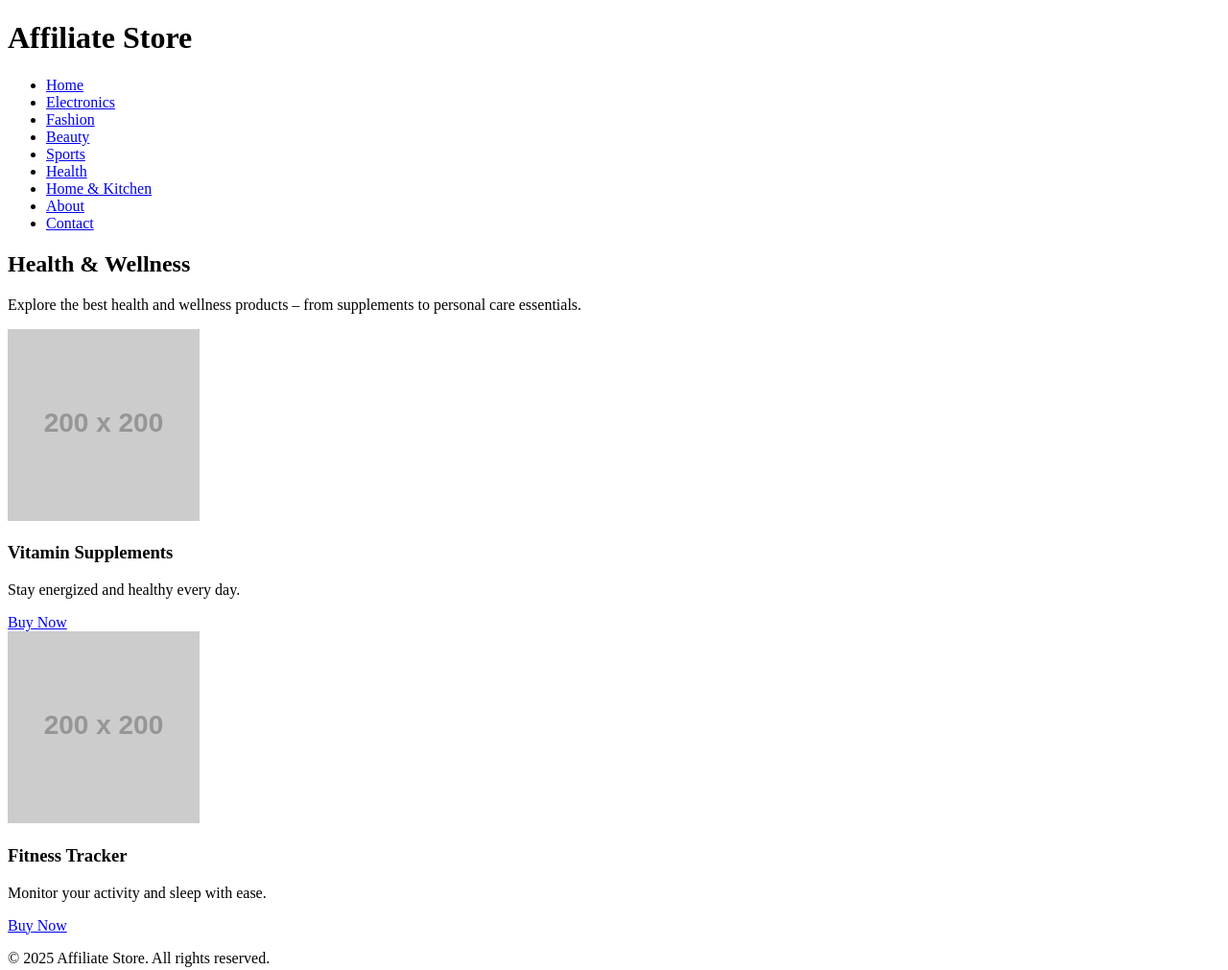
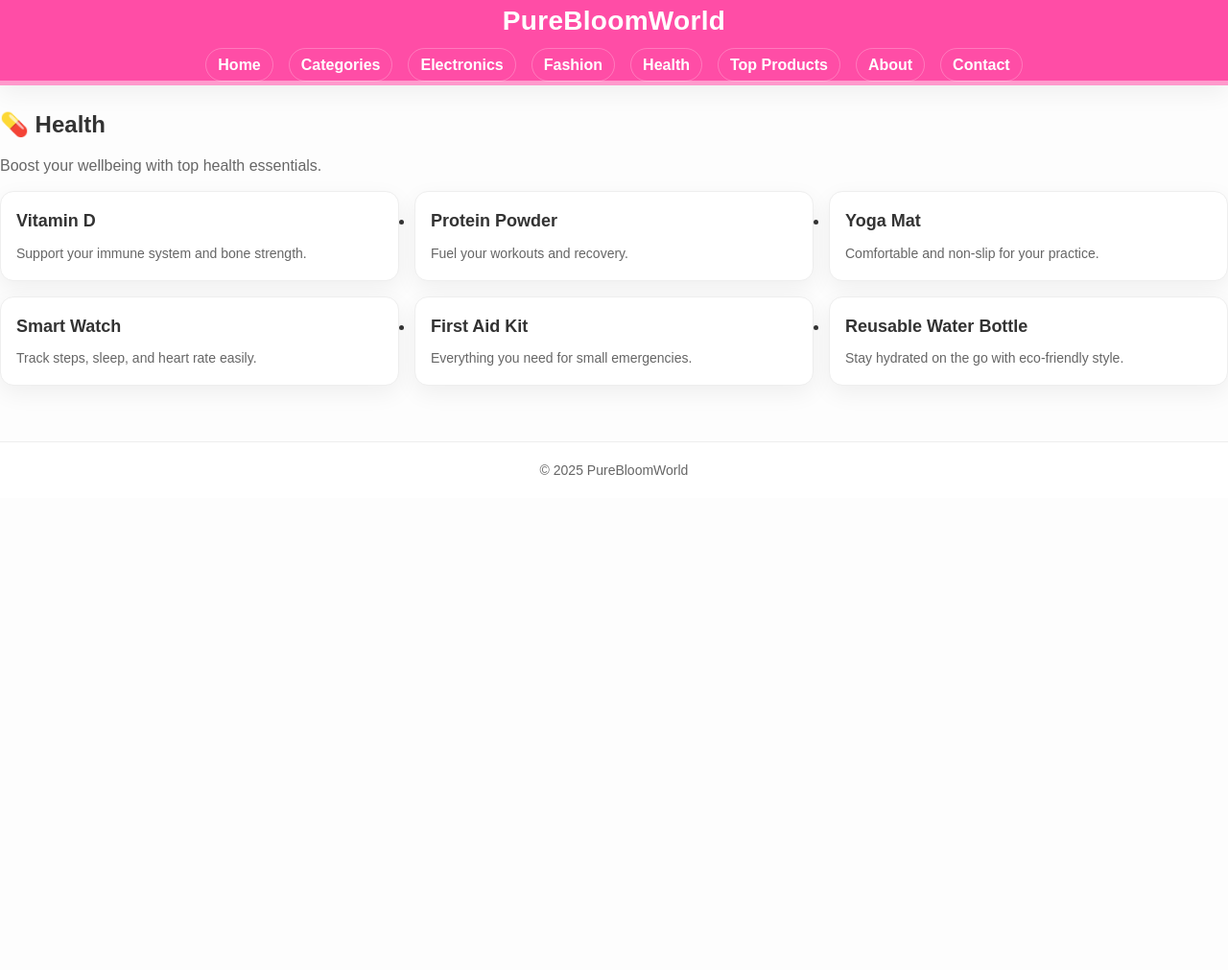
Before and after one commit to Tom-debug-design/purebloomworld-site, a plain HTML site: page health.html in a window 1280 px wide. Shown: the whole page at 96% size. After the commit the page ends 800 px from the top, so only its background shows below. Drawn offline with Linux system fonts and the light colour scheme; placeholder pictures from the web are drawn by us.

Commit message:
Update health.html

```diff
--- a/health.html
+++ b/health.html
@@ -1,54 +1,64 @@
-<!-- health.html -->
 <!DOCTYPE html>
 <html lang="en">
 <head>
-  <meta charset="UTF-8">
-  <meta name="viewport" content="width=device-width, initial-scale=1.0">
-  <title>Health & Wellness</title>
-  <link rel="stylesheet" href="style.css">
+  <meta charset="utf-8" />
+  <meta name="viewport" content="width=device-width, initial-scale=1" />
+  <base href="/" />
+  <title>PureBloomWorld — Health</title>
+  <link rel="stylesheet" href="styles.css" />
 </head>
 <body>
-  <!-- Header -->
   <header>
-    <h1>Affiliate Store</h1>
+    <h1>PureBloomWorld</h1>
     <nav>
       <ul>
-        <li><a href="index.html">Home</a></li>
-        <li><a href="electronics.html">Electronics</a></li>
-        <li><a href="fashion.html">Fashion</a></li>
-        <li><a href="beauty.html">Beauty</a></li>
-        <li><a href="sports.html">Sports</a></li>
-        <li><a href="health.html">Health</a></li>
-        <li><a href="home-kitchen.html">Home & Kitchen</a></li>
-        <li><a href="about.html">About</a></li>
-        <li><a href="contact.html">Contact</a></li>
+        <li><a href="/index.html">Home</a></li>
+        <li><a href="/categories.html">Categories</a></li>
+        <li><a href="/electronics.html">Electronics</a></li>
+        <li><a href="/fashion.html">Fashion</a></li>
+        <li><a href="/health.html" aria-current="page">Health</a></li>
+        <li><a href="/top-products.html">Top Products</a></li>
+        <li><a href="/about.html">About</a></li>
+        <li><a href="/contact.html">Contact</a></li>
       </ul>
     </nav>
   </header>
 
-  <!-- Main content -->
   <main>
-    <h2>Health & Wellness</h2>
-    <p>Explore the best health and wellness products – from supplements to personal care essentials.</p>
-    <div class="product-grid">
-      <div class="product">
-        <img src="https://via.placeholder.com/200" alt="Vitamin Supplements">
-        <h3>Vitamin Supplements</h3>
-        <p>Stay energized and healthy every day.</p>
-        <a href="#">Buy Now</a>
-      </div>
-      <div class="product">
-        <img src="https://via.placeholder.com/200" alt="Fitness Tracker">
-        <h3>Fitness Tracker</h3>
-        <p>Monitor your activity and sleep with ease.</p>
-        <a href="#">Buy Now</a>
-      </div>
-    </div>
+    <h2>💊 Health</h2>
+    <p class="lead">Boost your wellbeing with top health essentials.</p>
+
+    <ul class="grid">
+      <li class="card">
+        <h3>Vitamin D</h3>
+        <p>Support your immune system and bone strength.</p>
+      </li>
+      <li class="card">
+        <h3>Protein Powder</h3>
+        <p>Fuel your workouts and recovery.</p>
+      </li>
+      <li class="card">
+        <h3>Yoga Mat</h3>
+        <p>Comfortable and non-slip for your practice.</p>
+      </li>
+      <li class="card">
+        <h3>Smart Watch</h3>
+        <p>Track steps, sleep, and heart rate easily.</p>
+      </li>
+      <li class="card">
+        <h3>First Aid Kit</h3>
+        <p>Everything you need for small emergencies.</p>
+      </li>
+      <li class="card">
+        <h3>Reusable Water Bottle</h3>
+        <p>Stay hydrated on the go with eco-friendly style.</p>
+      </li>
+    </ul>
   </main>
 
-  <!-- Footer -->
   <footer>
-    <p>&copy; 2025 Affiliate Store. All rights reserved.</p>
+    <p>© <span id="year"></span> PureBloomWorld</p>
+    <script>document.getElementById('year').textContent=new Date().getFullYear();</script>
   </footer>
 </body>
 </html>
```
